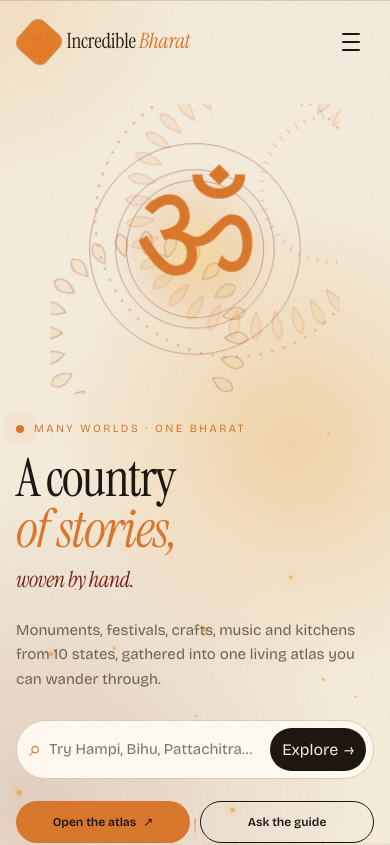
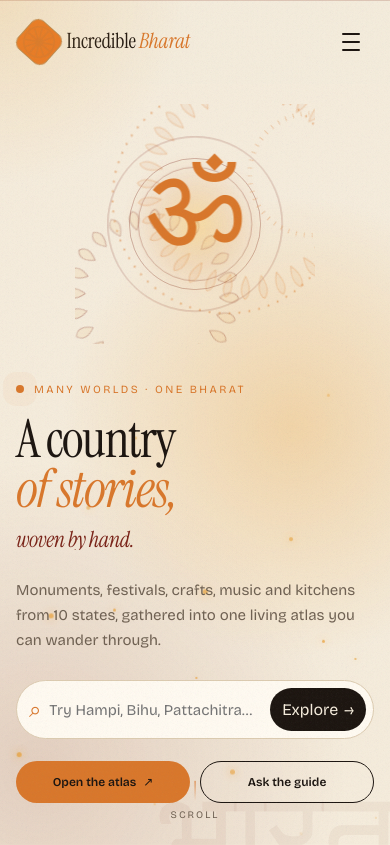
Before and after one commit to omdhoke132/incredible-bharat, a React (Vite) app: page / in a window 390 px wide. Shown: the top 845 px of the page. Built offline with nearby package versions, Linux system fonts and the light colour scheme; a web font is replaced by a local one.

Commit message:
Tune mobile homepage hero scale

```diff
--- a/src/bharat.css
+++ b/src/bharat.css
@@ -574,8 +574,9 @@ body,
   }
 
   .bh-hero-visual {
-    width: min(78vw, 290px);
-    max-width: 290px;
+    width: min(70vw, 240px);
+    max-width: 240px;
+    margin-bottom: 12px;
   }
 
   .bh-stats,
```
